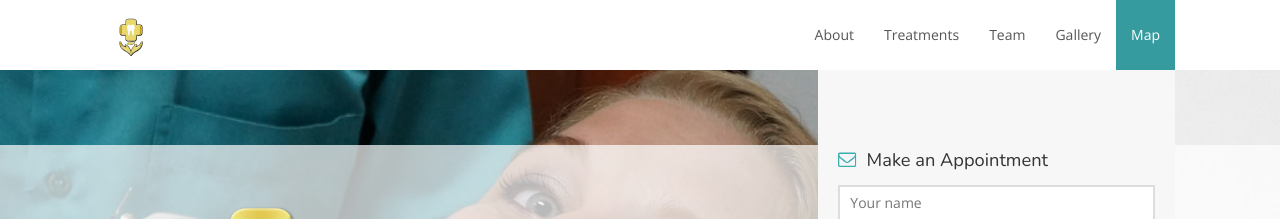
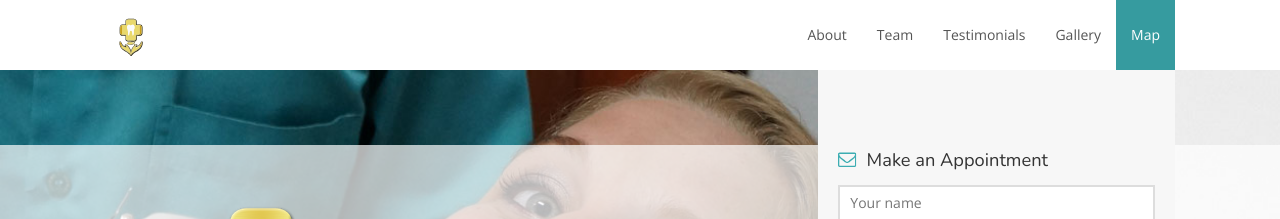
Before and after one commit to tech-g2k/adcpp, a Jekyll site: the page built from index.html, in a window 1280 px wide. Shown: the top 219 px of the page. Built offline with Jekyll 4.4.1, drawn with Linux system fonts in a browser that asks for light colours; nearby versions of some CDN libraries.

Commit message:
Remove treatments from the menu

```diff
--- a/_data/nav.yml
+++ b/_data/nav.yml
@@ -1,10 +1,10 @@
 items:
   - name: About
     link: "#about"
-  - name: Treatments
-    link: "#treatments"
   - name: Team
     link: "#team"
+  - name: Testimonials
+    link: "#testimonials"
   - name: Gallery
     link: "#gallery"
   - name: Map
```
